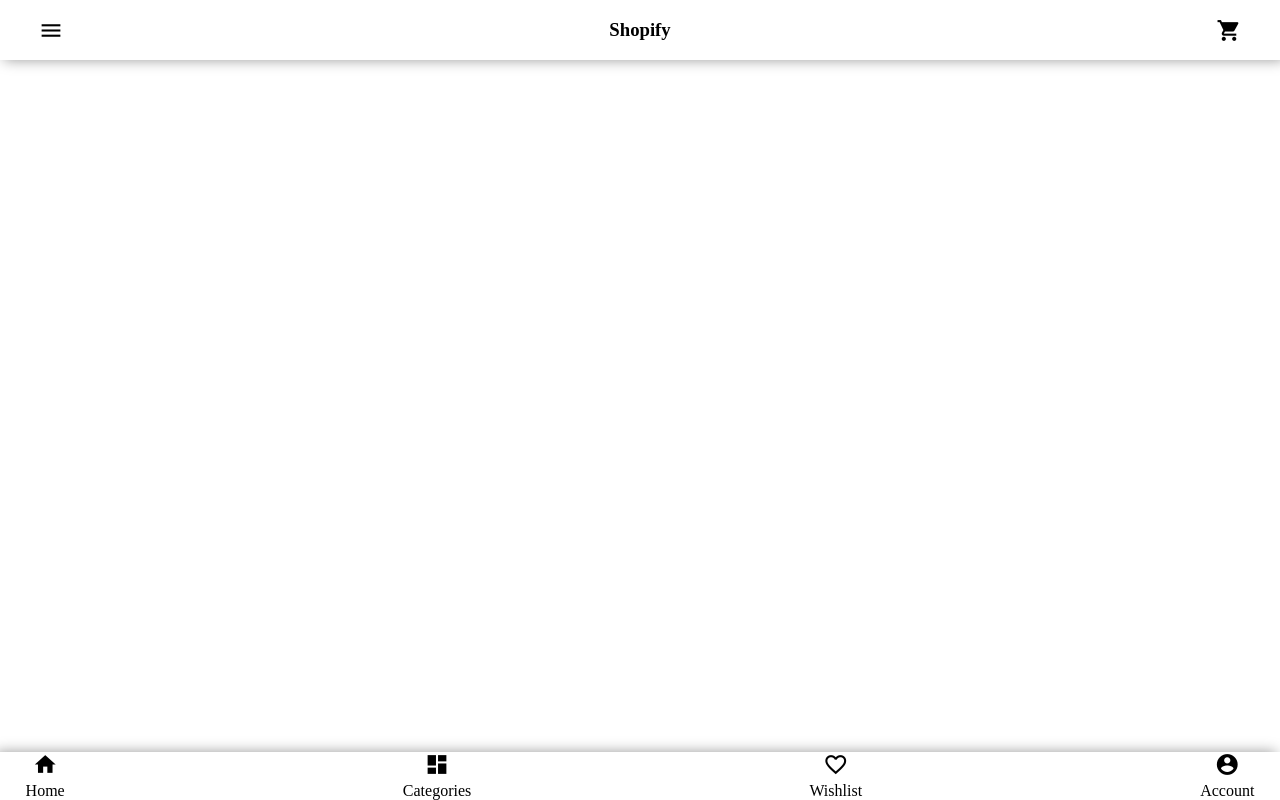
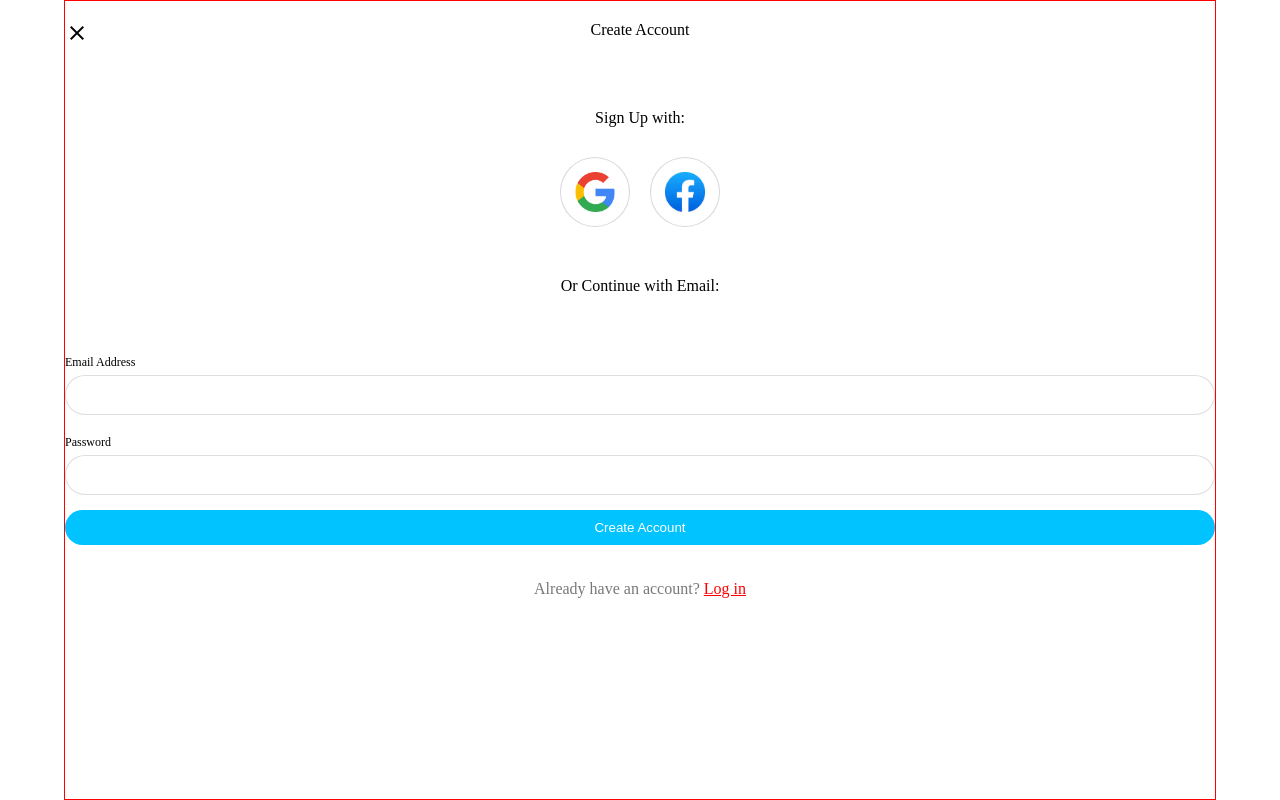
Before and after one commit to saykeed/Portfolio, a Nuxt app: page /signup in a window 1280 px wide. Built offline with nearby package versions, Linux system fonts and the light colour scheme.

Commit message:
built the signup and login page

```diff
--- a/components/Footer.vue
+++ b/components/Footer.vue
@@ -1,27 +1,27 @@
 <template>
   <div class="footer">
-      <div>
-         <i class="material-icons" >home</i>
-         <p>Home</p>
-      </div>
-      <div>
-         <i class="material-icons" >dashboard</i>
-         <p>Categories</p>
-      </div>
-      <div>
-         <i class="material-icons" >favorite_border</i>
-         <p>Wishlist</p>
-      </div>
-      <div>
-         <i class="material-icons" >account_circle</i>
-         <p>Account</p>
-      </div>
+        <NuxtLink v-for="link in links" :key="link.text"
+        :to="link.route">
+            <div>
+                <i class="material-icons" >{{link.icon}}</i>
+                <p>{{link.text}}</p>
+            </div>
+        </NuxtLink>
   </div>
 </template>
 
 <script>
 export default {
-
+    data() {
+        return {
+            links: [
+                {text: 'Home', icon: 'home', route: '/'},
+                {text: 'Categories', icon: 'dashboard', route: '/Category'},
+                {text: 'Wishlist', icon: 'favorite_border', route: '/Wishlist'},
+                {text: 'Account', icon: 'account_circle', route: '/signup'}
+            ]
+        }
+    }
 }
 </script>
 
@@ -34,6 +34,10 @@ export default {
         background: white;
         box-shadow: -4px 0px 13px rgba(0,0,0,0.400);
     }
+    .footer a{
+        text-decoration: none;
+        color: black;
+    }
     .footer div{
         display: flex;
         flex-direction: column;
--- a/components/Recoproducts.vue
+++ b/components/Recoproducts.vue
@@ -5,8 +5,9 @@
                 <img :src="product.image" alt="">
             </div>
         </NuxtLink>
-        <p>{{ product.title }}</p>
-        <p>${{ product.price }}</p>
+        <p class="title">{{ product.title }}</p>
+        <p class="price">${{ product.price }} <i class="material-icons">shopping_cart</i></p>
+        <i class="material-icons wish" >favorite_border</i>
     </div>
 
 </template>
@@ -19,11 +20,40 @@ export default {
 </script>
 
 <style>
-div.recoproducts, div.recoProductsLoading{
+div.recoproducts{
     width: 46%;
-    height: 250px;
     margin: 5% 2%;
     position: relative;
+    border: 1px solid blue;
+    padding: 5px;
+}
+.recoproducts i.wish{
+    position: absolute;
+    right: 10px;
+    top: 10px;
+    color: red;
+    cursor: pointer;
+    width: 40px;
+    height: 40px;
+    border-radius: 40px;
+    display: flex;
+    align-items: center;
+    justify-content: center;
+    background: rgba(250, 250, 250, 0.159);
+    transition: all .5s ease-in-out
+}
+.recoproducts i.wish:hover{
+    background: transparent;
+    animation: stagger 1s ease-in-out;
+}
+
+@keyframes stagger{
+    0%{transform: translateY(0)}
+    20%{transform: translateY(10px)}
+    40%{transform: translateY(-20px)}
+    60%{transform: translateY(0px)}
+    80%{transform: translateY(0px)}
+    100%{transform: translateY(0px)}
 }
 .recoproductsImgBox{
     width: 100%;
@@ -39,10 +69,19 @@ div.recoproducts, div.recoProductsLoading{
 .recoproducts img:hover{
    transform: scale(1.2);
 }
-.recoproducts p{
+.recoproducts p.title{
+    margin: 5px 0;
     width: 90%;
     text-overflow: ellipsis;
     overflow: hidden;
     white-space: nowrap;
 }
+.recoproducts .price{
+    display: flex;
+    align-items: center;
+    justify-content: space-between;
+}
+.recoproducts .price i{
+    vertical-align: middle;
+}
 </style>
--- a/layouts/default.vue
+++ b/layouts/default.vue
@@ -5,7 +5,7 @@
         <Footer class="default_footer"/>
     </div>
 </template>
-<style>
+<style scoped>
     .default{
         position: relative;
     }
--- /dev/null
+++ b/layouts/nonav.vue
@@ -0,0 +1,8 @@
+<template>
+    <div class="nonav">
+        <Nuxt class="webPages"/>
+    </div>
+</template>
+<style>
+
+</style>
--- a/pages/index.vue
+++ b/pages/index.vue
@@ -63,7 +63,7 @@ export default {
 }
 </script>
 
-<style>
+<style scoped>
     .index{
       margin: 70px auto;
     }
--- /dev/null
+++ b/pages/login.vue
@@ -0,0 +1,121 @@
+<template>
+  <div class="login">
+      <div class="loginHeader">
+          Welcome Back
+          <i class="material-icons" @click="$router.back()">close</i>
+      </div>
+      <div class="loginwrap">
+            <p>Log in with</p>
+            <div class="loginBtn">
+                <div><img src="@/assets/img/google_svg.png" alt=""></div>
+                <div><img src="@/assets/img/facebook_logo.jpg" alt=""></div>
+            </div>
+            <p>Or Continue with Email</p>
+            <form class="loginForm">
+                <p>Email Address</p>
+                <input type="email" name="email" required>
+                <p>Password</p>
+                <div class="passwordBox">
+                    <input type="password" name="password" required>
+                    <i class="material-icons" >remove_red_eye</i>
+                </div>
+                <button>Log In</button>
+            </form>
+            <p class="already">Don't have an account? <NuxtLink to="/signup">Sign Up</NuxtLink></p>
+      </div>
+  </div>
+</template>
+
+<script>
+export default {
+layout: 'nonav'
+}
+</script>
+
+<style>
+    .login{
+        height: 100vh;
+        position: relative;
+        border: 1px solid red;
+        width: 90%;
+        margin: 0 auto;
+    }
+    .loginHeader{
+        position: relative;
+        text-align: center;
+        margin: 20px auto;
+    }
+    .loginHeader i{
+        position: absolute;
+        left: 0;
+        top: 0;
+        cursor: pointer;
+    }
+    .loginwrap{
+        position: absolute;
+        top: 50%;
+        transform: translateY(-50%);
+        left: 0;
+        width: 100%;
+        text-align: center;
+    }
+    .loginBtn {
+        margin: 20px auto;
+        display: flex;
+        align-items: center;
+        justify-content: center;
+    }
+    .loginBtn div{
+        width: 70px;
+        height: 70px;
+        border-radius: 70px;
+        border: 1px solid rgba(0, 0, 0, 0.138);
+        margin: 0 10px;
+        display: flex;
+        align-items: center;
+        justify-content: center;
+    }
+    .loginBtn div img{
+        width: 60%;
+    }
+    .loginForm{
+        margin: 20px auto;
+        width: 100%;
+        text-align: left;
+    }
+    .loginForm p{
+        font-size: 12px;
+        margin: 20px 0 5px;
+    }
+    .loginForm input{
+        width: 100%;
+        height: 40px;
+        border-radius: 20px;
+        border: 1px solid rgba(0, 0, 0, 0.131);
+        outline: none;
+        padding: 15px;
+    }
+    .passwordBox{
+        position: relative;
+        width: 100%;
+        height: fit-content;
+    }
+    .passwordBox input{
+        width: 100%;
+    }
+    .passwordBox i{
+        position: absolute;
+        top: 50%;
+        right: 10px;
+        transform: translateY(-50%);
+    }
+    .loginForm button{
+        width: 100%;
+        padding: 10px;
+        background: rgb(0, 195, 255);
+        border: none;
+        border-radius: 20px;
+        margin: 15px auto;
+        color: white;
+    }
+</style>
--- /dev/null
+++ b/pages/signup.vue
@@ -0,0 +1,101 @@
+<template>
+  <div class="signup">
+      <div class="signupHeader">
+          Create Account
+          <i class="material-icons" @click="$router.back()">close</i>
+      </div>
+      <p>Sign Up with:</p>
+      <div class="signupBtn">
+          <div><img src="@/assets/img/google_svg.png" alt=""></div>
+          <div><img src="@/assets/img/facebook_logo.jpg" alt=""></div>
+      </div>
+      <p>Or Continue with Email:</p>
+      <form class="signupForm">
+          <p>Email Address</p>
+          <input type="email" name="email" required>
+          <p>Password</p>
+          <input type="password" name="password" required>
+          <button>Create Account</button>
+      </form>
+      <p class="already">Already have an account? <NuxtLink to="/login"> Log in</NuxtLink></p>
+  </div>
+</template>
+
+<script>
+export default {
+layout: 'nonav',
+}
+</script>
+
+<style scoped>
+.signup{
+    border: 1px solid red;
+    width: 90%;
+    margin: 0 auto;
+    text-align: center;
+    height: 100vh;
+}
+.signupHeader{
+    position: relative;
+    text-align: center;
+    margin: 20px auto 70px;
+}
+.signupHeader i{
+    position: absolute;
+    top: 0;
+    left: 0;
+    cursor: pointer;
+}
+.signupBtn{
+    display: flex;
+    align-items: center;
+    justify-content: center;
+    margin: 30px auto 50px;
+}
+.signupBtn div{
+    width:70px;
+    height: 70px;
+    border-radius: 70px;
+    display: flex;
+    align-items: center;
+    justify-content: center;
+    background: white;
+    border: 1px solid rgba(0, 0, 0, 0.152);
+    margin: 0 10px;
+    cursor: pointer;
+}
+.signupBtn img{
+    width: 60%;
+}
+.signupForm{
+    text-align: left;
+    margin: 60px auto 20px;
+}
+.signupForm p{
+    font-size: 12px;
+    margin: 20px 0 5px;
+}
+.signupForm input{
+    width: 100%;
+    height: 40px;
+    border-radius: 20px;
+    border: 1px solid rgba(0, 0, 0, 0.131);
+    outline: none;
+    padding: 15px;
+}
+.signupForm button{
+    width: 100%;
+    padding: 10px;
+    background: rgb(0, 195, 255);
+    border: none;
+    border-radius: 20px;
+    margin: 15px auto;
+    color: white;
+}
+.signup p.already{
+    color: rgba(0, 0, 0, 0.535);
+}
+.signup p.already a{
+    color: red;
+}
+</style>
```
Also changed, not shown: assets/img/facebook_logo.jpg (added), assets/img/google_svg.png (added), pages/Category.vue (added).
